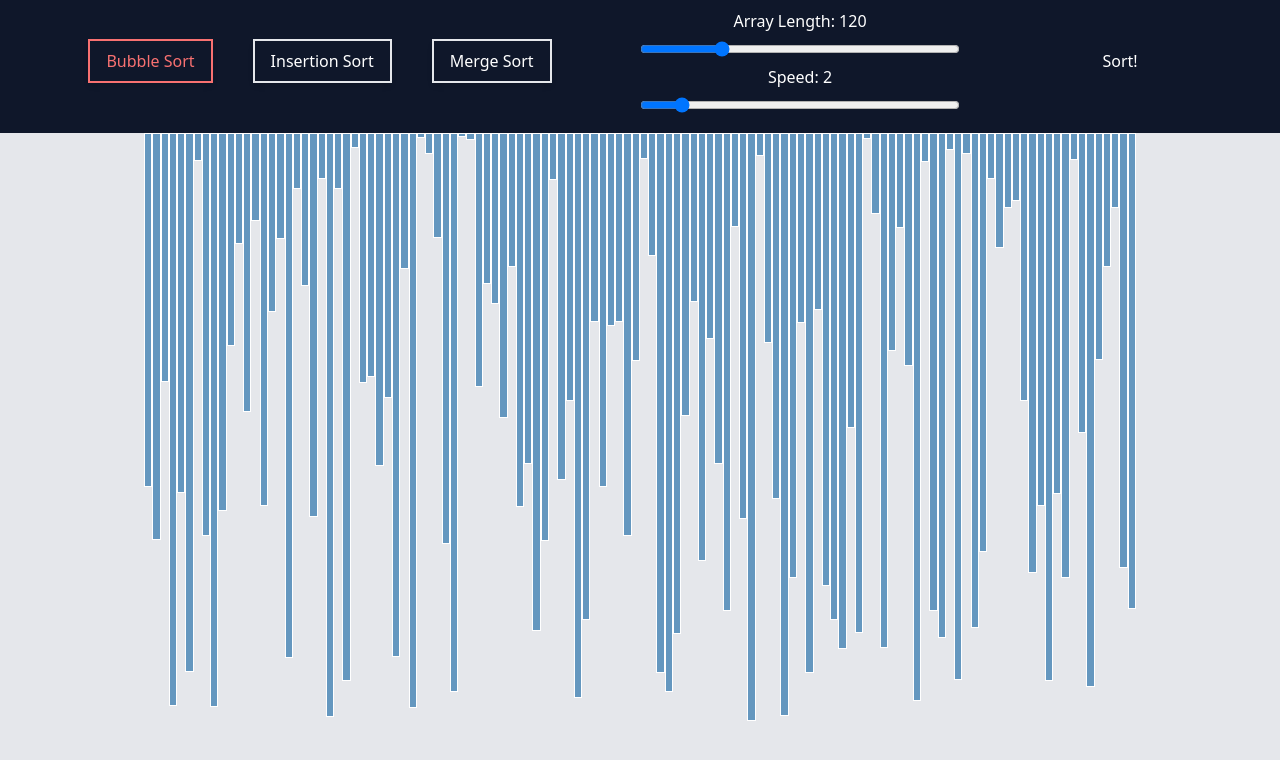
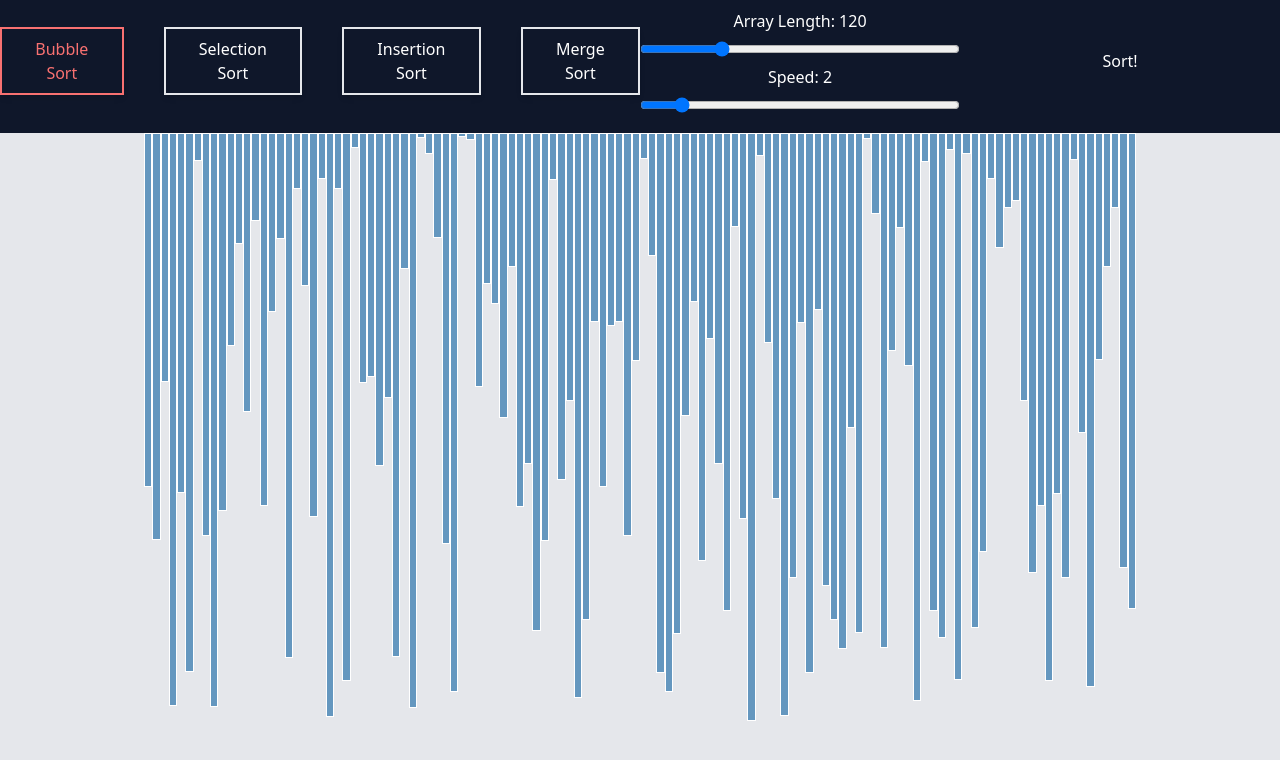
Before and after one commit to limivann/sorting-visualizer, a React (Create React App) app: page / in a window 1280 px wide. Shown: the top 760 px of the page. Built offline with nearby package versions, Linux system fonts and the light colour scheme.

Commit message:
initial setup for selection sort

```diff
--- a/src/components/NavBar.tsx
+++ b/src/components/NavBar.tsx
@@ -57,6 +57,15 @@ const NavBar = () => {
 						onClick={() => onAlgoChange("bubble sort")}
 					>
 						Bubble Sort
+					</button>
+					<button
+						className={`border-solid border-2 shadow-md py-2 px-4 transition-all active:scale-95 ${
+							settings.algoType === "selection sort" &&
+							"text-red-400 border-red-400"
+						}`}
+						onClick={() => onAlgoChange("selection sort")}
+					>
+						Selection Sort
 					</button>
 					<button
 						className={`border-solid border-2 shadow-md py-2 px-4 transition-all active:scale-95 ${
--- a/src/utils/AlgoContext.tsx
+++ b/src/utils/AlgoContext.tsx
@@ -10,7 +10,11 @@ interface Props {
 	children: React.ReactNode;
 }
 
-export type Algo = "merge sort" | "insertion sort" | "bubble sort";
+export type Algo =
+	| "merge sort"
+	| "insertion sort"
+	| "bubble sort"
+	| "selection sort";
 
 interface Settings {
 	algoType: Algo;
@@ -85,6 +89,9 @@ const AlgoContext: React.FC<Props> = ({ children }) => {
 				animateSwapDivs(sortedArrayBS, animationArrayBS).then(() => {
 					setIsSorting(false);
 				});
+				break;
+			case "selection sort":
+				console.log("Starting selection sort");
 				break;
 			default:
 				break;
```
